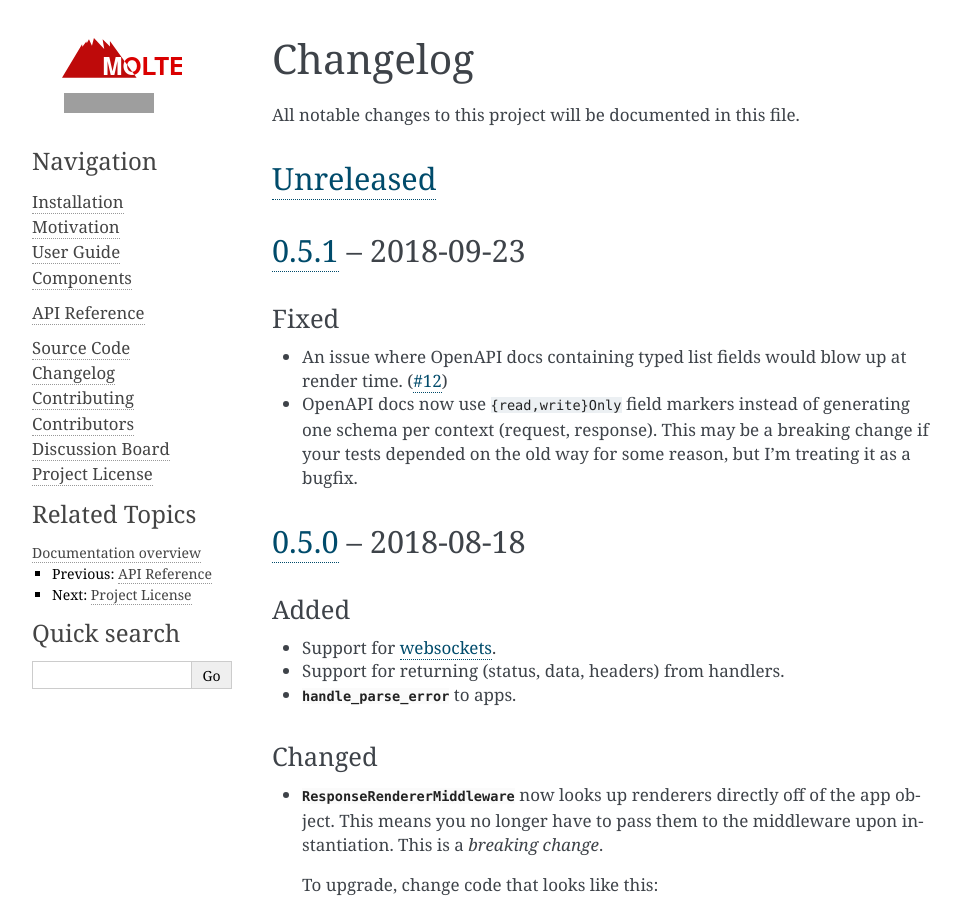
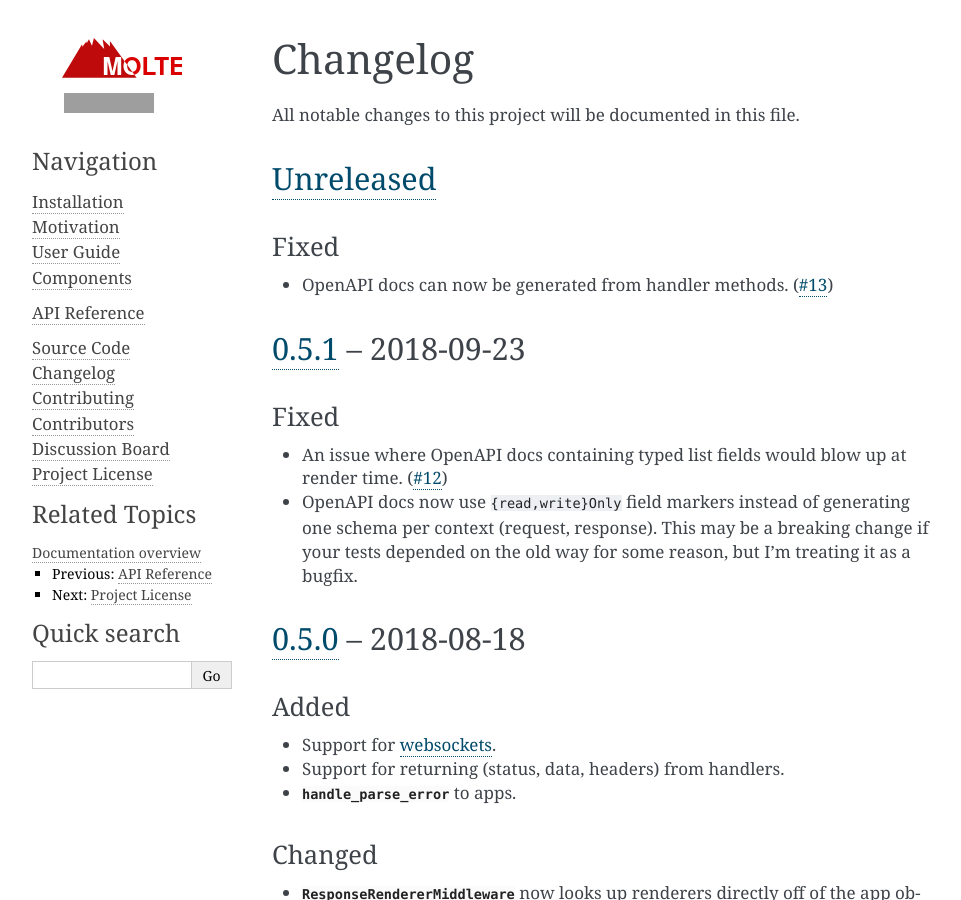
Before and after one commit to Bogdanp/molten, a Sphinx documentation site: the page built from docs/source/changelog.rst, in a window 1280 px wide and 900 px high. Shown: the whole window, without its empty margins (148-1109 px from the left). Built offline with Sphinx 7.4.7, drawn with Linux system fonts in a browser that asks for light colours; grey boxes are pictures that could not be loaded.

Commit message:
doc: update changelog

```diff
--- a/docs/source/changelog.rst
+++ b/docs/source/changelog.rst
@@ -8,6 +8,13 @@ All notable changes to this project will be documented in this file.
 
 `Unreleased`_
 -------------
+
+Fixed
+^^^^^
+
+* OpenAPI docs can now be generated from handler methods.  (`#13`_)
+
+.. _#13: https://github.com/Bogdanp/molten/issues/13
 
 
 `0.5.1`_ -- 2018-09-23
```
